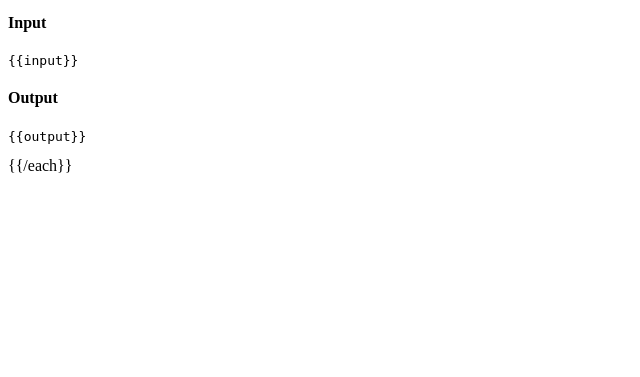
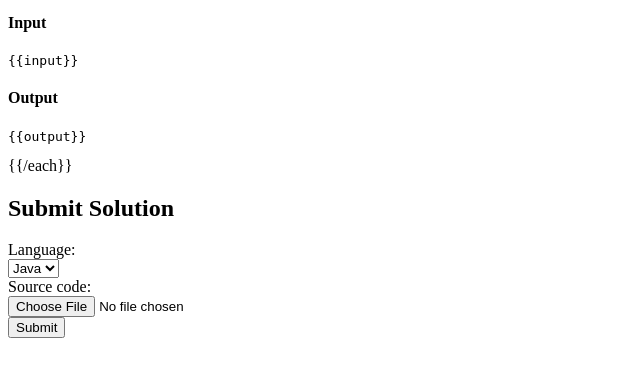
Before and after one commit to Garrit/subport, a PHP site: page /problem.html in a window 1280 px wide. Shown: the part 229-606 px from the top of the page, without its empty margins (0-640 px from the left). Run offline with PHP 8.4, Linux system fonts and the light colour scheme.

Commit message:
Add ability to submit solutions.

```diff
--- a/backend/config-example.php
+++ b/backend/config-example.php
@@ -1,3 +1,4 @@
 <?php
 
 define('PROBLEMS_PATH', '/path/to/problem/sets');
+define('NEGOTIATOR', 'http://negotiator:7175');
--- a/problem.html
+++ b/problem.html
@@ -21,3 +21,28 @@
     </div>
 </div>
 {{/each}}
+
+<h2>Submit Solution</h2>
+
+<form action="backend/submit" method="post" enctype="multipart/form-data" class="form-horizontal">
+    <div class="form-group">
+        <label for="language" class="col-sm-2">Language:</label>
+        <div class="col-sm-10">
+            <select name="language" id="language" class="form-control">
+                <option value="java">Java</option>
+            </select>
+        </div>
+    </div>
+    <div class="form-group">
+        <label for="source" class="col-sm-2">Source code:</label>
+        <div class="col-sm-10">
+            <input type="file" name="source" id="source">
+        </div>
+    </div>
+    <div class="form-group">
+        <div class="col-sm-offset-2 col-sm-10">
+            <input type="hidden" name="problem" value="{{name}}">
+            <input type="submit" class="btn btn-primary" value="Submit">
+        </div>
+    </div>
+</form>
```
Also changed, not shown: backend/index.php (+45 -0 lines), 1 other file.
